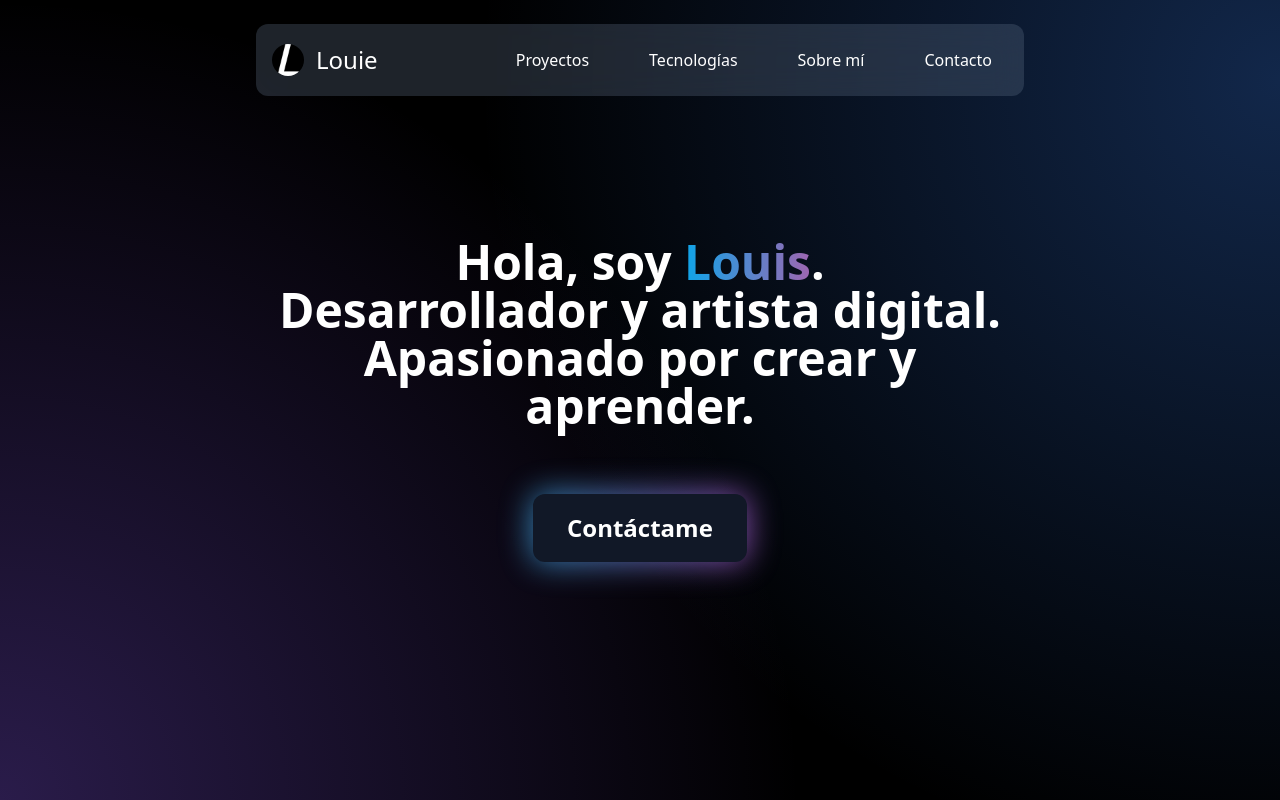
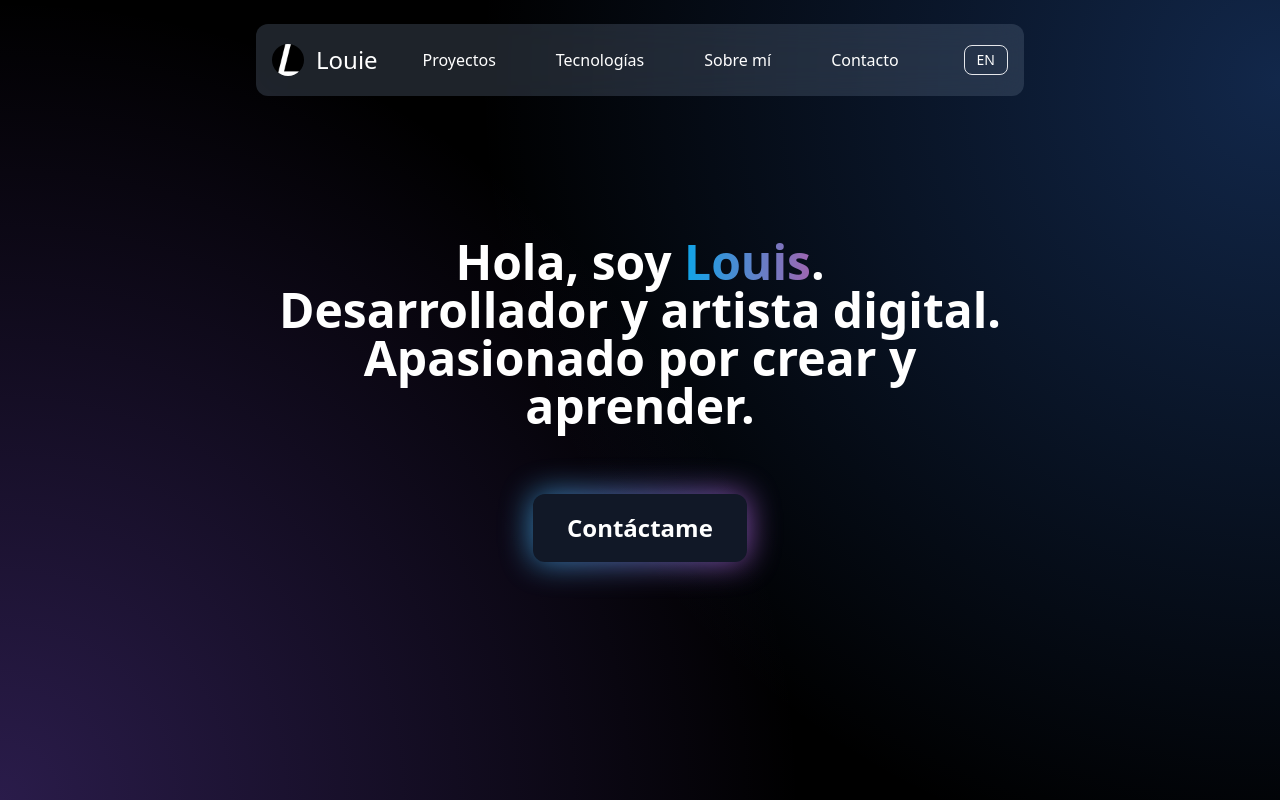
Before and after one commit to louiecodes/portfolio, a Vue app: page / in a window 1280 px wide. Shown: the top 800 px of the page. Built offline with nearby package versions, Linux system fonts and the light colour scheme.

Commit message:
feat: Add language toggle button to Navbar for multilingual support

```diff
--- a/src/components/NavbarComponent.vue
+++ b/src/components/NavbarComponent.vue
@@ -50,8 +50,22 @@
               >{{ t(`sections.${item.title}`) }}</router-link
             >
           </li>
+          <li class="md:hidden py-2 text-white rounded-lg md:hover:text-cyan-500">
+            <button
+              @click="toggleLanguage"
+              class="px-3 py-1 rounded-lg border text-white text-sm hover:bg-gray-700"
+            >
+              {{ locale === 'es' ? 'EN' : 'ES' }}
+            </button>
+          </li>
         </ul>
       </div>
+      <button
+        @click="toggleLanguage"
+        class="hidden md:block ml-4 px-3 py-1 rounded-lg border text-white text-sm hover:bg-gray-700"
+      >
+        {{ locale === 'es' ? 'EN' : 'ES' }}
+      </button>
     </div>
   </nav>
 </template>
@@ -61,7 +75,7 @@ import { computed } from 'vue';
 import { useI18n } from 'vue-i18n';
 import { useRoute } from 'vue-router';
 
-const { t } = useI18n();
+const { t, locale } = useI18n();
 const route = useRoute();
 const isHomeView = computed(() => route.name === 'HomeView');
 
@@ -83,4 +97,8 @@ const menuItems = [
     link: '#contact'
   }
 ];
+
+const toggleLanguage = () => {
+  locale.value = locale.value === 'es' ? 'en' : 'es';
+};
 </script>
```
